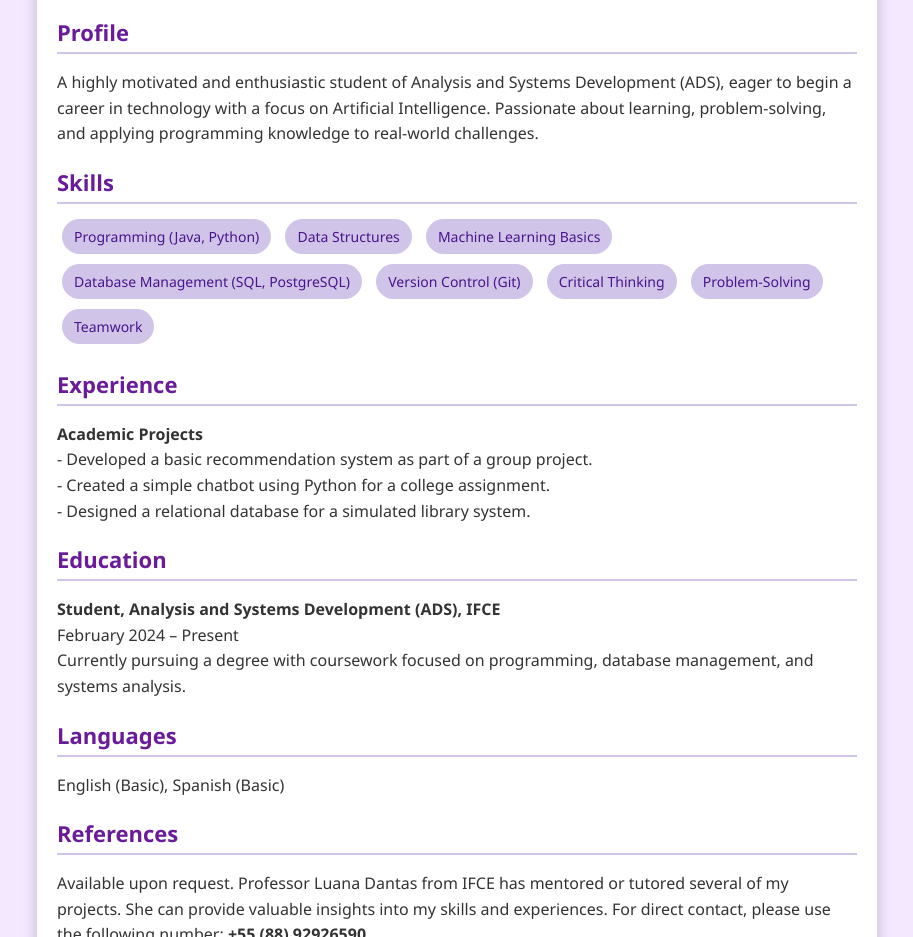
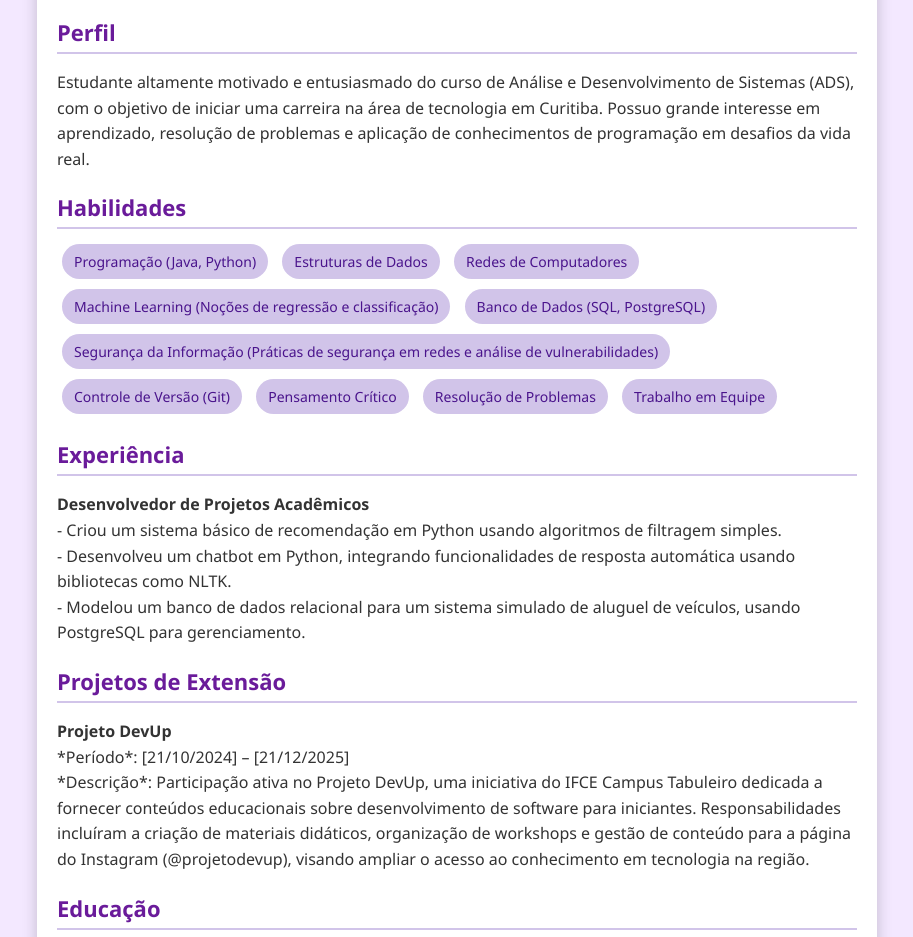
Before and after one commit to JorgeALDev/curriculo, a plain HTML site: page index.html in a window 1280 px wide. Shown: the part 179-1116 px from the top of the page, without its empty margins (183-1096 px from the left). Drawn offline with Linux system fonts and the light colour scheme.

Commit message:
Update index.html

```diff
--- a/index.html
+++ b/index.html
@@ -1,9 +1,9 @@
 <!DOCTYPE html>
-<html lang="en">
+<html lang="pt-BR">
 <head>
     <meta charset="UTF-8">
     <meta name="viewport" content="width=device-width, initial-scale=1.0">
-    <title>Curriculo</title>
+    <title>Currículo</title>
     <style>
         body {
             font-family: 'Segoe UI', Tahoma, Geneva, Verdana, sans-serif;
@@ -27,6 +27,7 @@
             color: #fff;
             padding: 15px;
             border-radius: 10px 10px 0 0;
+            flex-wrap: wrap;
         }
         .header img {
             width: 100px;
@@ -35,6 +36,10 @@
             margin-right: 20px;
             border: 3px solid #fff;
         }
+        .header div {
+            flex: 1;
+            min-width: 200px;
+        }
         .header h1 {
             margin: 0;
             font-size: 28px;
@@ -42,6 +47,7 @@
         .header p {
             margin: 5px 0;
             font-size: 16px;
+            word-wrap: break-word;
         }
         .section {
             margin-top: 20px;
@@ -73,64 +79,87 @@
         .section p {
             line-height: 1.6;
         }
+        @media (max-width: 600px) {
+            .header {
+                flex-direction: column;
+                align-items: center;
+                text-align: center;
+            }
+            .header img {
+                margin-bottom: 10px;
+            }
+        }
     </style>
 </head>
 <body>
     <div class="container">
         <div class="header">
-            <img src="FotoCurriculo.jpg" alt="Your Photo" id="photo">
+            <img src="FotoCurriculo.jpeg" alt="Sua Foto" id="photo">
             <div>
                 <h1>Jorge Luiz</h1>
-                <p>+55 (88) 981759890 | jorgearaujo1854@gmail.com</p>
+                <p>+55 (88) 98175-9890 | jorge.araujo.dev@gmail.com</p>
+                <p><a href="https://linkedin.com/in/jorge-araujo-dev" target="_blank">LinkedIn</a> | <a href="https://github.com/JorgeALDev" target="_blank">GitHub</a></p>
             </div>
         </div>
 
         <div class="section">
-            <h2>Profile</h2>
-            <p>A highly motivated and enthusiastic student of Analysis and Systems Development (ADS), eager to begin a career in technology with a focus on Artificial Intelligence. Passionate about learning, problem-solving, and applying programming knowledge to real-world challenges.</p>
+            <h2>Perfil</h2>
+            <p>Estudante altamente motivado e entusiasmado do curso de Análise e Desenvolvimento de Sistemas (ADS), com o objetivo de iniciar uma carreira na área de tecnologia em Curitiba. Possuo grande interesse em aprendizado, resolução de problemas e aplicação de conhecimentos de programação em desafios da vida real.</p>
         </div>
 
         <div class="section">
-            <h2>Skills</h2>
+            <h2>Habilidades</h2>
             <div class="skills">
-                <span>Programming (Java, Python)</span>
-                <span>Data Structures</span>
-                <span>Machine Learning Basics</span>
-                <span>Database Management (SQL, PostgreSQL)</span>
-                <span>Version Control (Git)</span>
-                <span>Critical Thinking</span>
-                <span>Problem-Solving</span>
-                <span>Teamwork</span>
+                <span>Programação (Java, Python)</span>
+                <span>Estruturas de Dados</span>
+                <span>Redes de Computadores</span>
+                <span>Machine Learning (Noções de regressão e classificação)</span>
+                <span>Banco de Dados (SQL, PostgreSQL)</span>
+                <span>Segurança da Informação (Práticas de segurança em redes e análise de vulnerabilidades)</span>
+                <span>Controle de Versão (Git)</span>
+                <span>Pensamento Crítico</span>
+                <span>Resolução de Problemas</span>
+                <span>Trabalho em Equipe</span>
             </div>
         </div>
 
         <div class="section">
-            <h2>Experience</h2>
+            <h2>Experiência</h2>
             <ul>
                 <li>
-                    <strong>Academic Projects</strong> <br>
-                    - Developed a basic recommendation system as part of a group project. <br>
-                    - Created a simple chatbot using Python for a college assignment.<br>
-                    - Designed a relational database for a simulated library system.
+                    <strong>Desenvolvedor de Projetos Acadêmicos</strong> <br>
+                    - Criou um sistema básico de recomendação em Python usando algoritmos de filtragem simples. <br>
+                    - Desenvolveu um chatbot em Python, integrando funcionalidades de resposta automática usando bibliotecas como NLTK. <br>
+                    - Modelou um banco de dados relacional para um sistema simulado de aluguel de veículos, usando PostgreSQL para gerenciamento.
                 </li>
             </ul>
         </div>
 
         <div class="section">
-            <h2>Education</h2>
-            <p><strong>Student, Analysis and Systems Development (ADS), IFCE</strong> <br> February 2024 – Present <br> Currently pursuing a degree with coursework focused on programming, database management, and systems analysis.</p>
+            <h2>Projetos de Extensão</h2>
+            <ul>
+                <li>
+                    <strong>Projeto DevUp</strong> <br>
+                    *Período*: [21/10/2024] – [21/12/2025] <br>
+                    *Descrição*: Participação ativa no Projeto DevUp, uma iniciativa do IFCE Campus Tabuleiro dedicada a fornecer conteúdos educacionais sobre desenvolvimento de software para iniciantes. Responsabilidades incluíram a criação de materiais didáticos, organização de workshops e gestão de conteúdo para a página do Instagram (@projetodevup), visando ampliar o acesso ao conhecimento em tecnologia na região.
+                </li>
+            </ul>
         </div>
 
         <div class="section">
-            <h2>Languages</h2>
-            <p>English (Basic), Spanish (Basic)</p>
+            <h2>Educação</h2>
+            <p><strong>Análise e Desenvolvimento de Sistemas (ADS), IFCE</strong> <br> Fevereiro de 2024 – Atual <br> Cursando disciplinas voltadas para programação, gerenciamento de banco de dados e análise de sistemas.</p>
+            <p><strong>Cursos Online</strong> <br>
+                - <strong>Segurança da Informação (Curso em Vídeo):</strong> Criptografia, proteção contra ataques e boas práticas de segurança. <br>
+                - <strong>Inteligência Artificial (Curso em Vídeo):</strong> Conceitos básicos e aplicações práticas. <br>
+                - <strong>Projetos de Sistemas de TI (Fundação Bradesco):</strong> Planejamento, desenvolvimento e prototipagem de sistemas.
+            </p>
         </div>
 
         <div class="section">
-            <h2>References</h2>
-            <p>Available upon request. Professor Luana Dantas from IFCE has mentored or tutored several of my projects. She can provide valuable insights into my skills and experiences. For direct contact, please use the following number: <strong>+55 (88) 92926590</strong>.</p>
+            <h2>Idiomas</h2>
+            <p>Inglês (Básico)</p>
         </div>
-
     </div>
 </body>
 </html>
```
